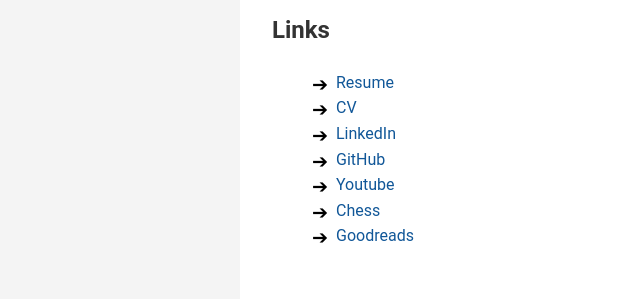
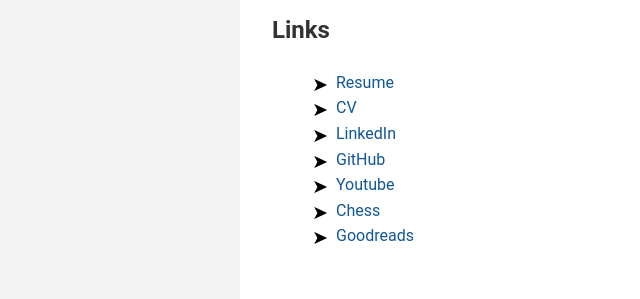
Before and after one commit to CircusPigeon/CircusPigeon.github.io, a plain HTML site: page index.html in a window 1280 px wide. Shown: the part 473-772 px from the top of the page, 0-640 px from the left. Drawn offline with Linux system fonts and the light colour scheme.

Commit message:
cool arrows

```diff
--- a/assets/style.css
+++ b/assets/style.css
@@ -179,11 +179,12 @@
 }
 
 .arrow-list li::before {
-    content: "➔";
+    content: "➤";
     position: absolute;
     left: 0;
     color: #000;
     font-size: 1.2em;
+    font-family: "Segoe UI Symbol", "Arial Unicode MS", Arial, sans-serif;
 }
 
 .arrow-list a {
```
